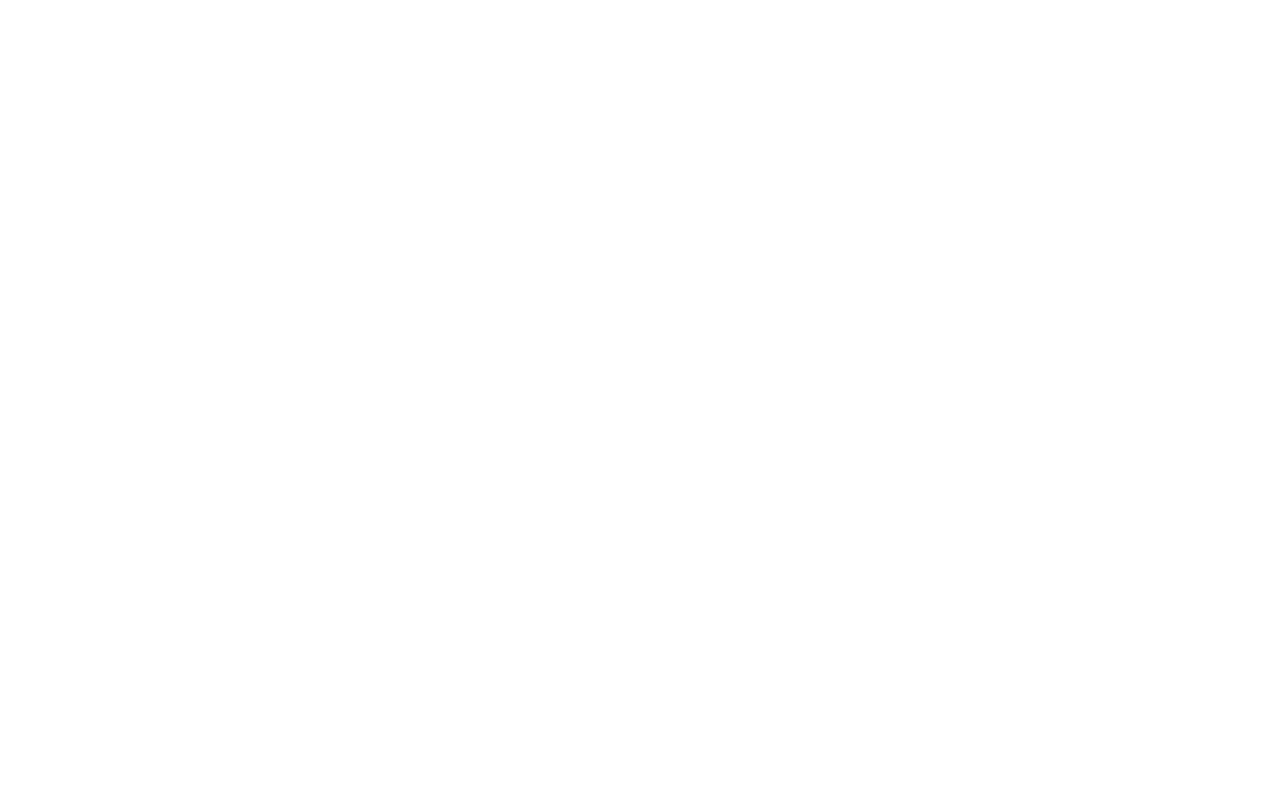
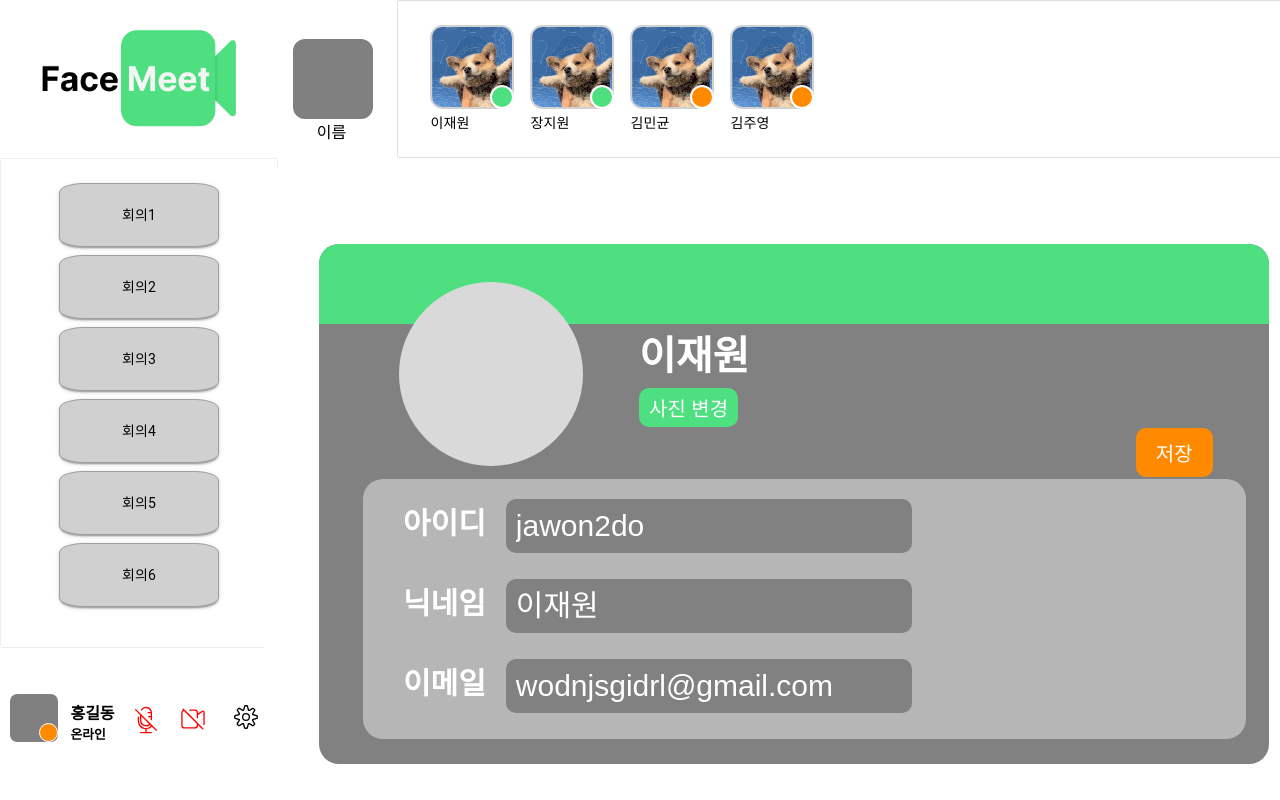
Before and after one commit to capstone-suyeol/capstone, a React (Create React App) app in the folder FaceMeet/: page /Profile in a window 1280 px wide. Before the commit this address had no page. Built offline with nearby package versions, Linux system fonts and the light colour scheme.

Commit message:
프로필과 친구창 업데이트 및 백서버 연동 테스트

```diff
--- a/FaceMeet/package.json
+++ b/FaceMeet/package.json
@@ -9,7 +9,7 @@
     "@testing-library/jest-dom": "^5.17.0",
     "@testing-library/react": "^13.4.0",
     "@testing-library/user-event": "^13.5.0",
-    "axios": "^1.6.7",
+    "axios": "^1.6.8",
     "react": "^18.2.0",
     "react-dom": "^18.2.0",
     "react-icons": "^5.0.1",
--- a/FaceMeet/public/testData.json
+++ b/FaceMeet/public/testData.json
@@ -7,23 +7,23 @@
         },
         {
             "title": "회의2",
-            "id": 1
+            "id": 2
         },
         {
             "title": "회의3",
-            "id": 1
+            "id": 3
         },
         {
             "title": "회의4",
-            "id": 1
+            "id": 4
         },
         {
             "title": "회의5",
-            "id": 1
+            "id": 5
         },
         {
             "title": "회의6",
-            "id": 1
+            "id": 6
         }
     ],
     "Profile": [
--- a/FaceMeet/src/App.js
+++ b/FaceMeet/src/App.js
@@ -8,7 +8,10 @@
 const Join = lazy(() => import('./pages/Join'));
 const MeetingDetail = lazy(() => import('./pages/MeetingDetail'));
 const NoteList = lazy(() => import('./pages/NoteList'));
+const Profile = lazy(() => import('./pages/Profile'));
+const Friend = lazy(() => import('./pages/Friend'));
 const NoteDetail = lazy(() => import('./pages/NoteDetail'));
+const Testjang = lazy(() => import('./pages/Testjang'));
 
 
 function App() {
@@ -20,8 +23,11 @@
           <Route path='/Login' element={<Login />} />
           <Route path='/Join' element={<Join />} />
           <Route path='/NoteList' element={<NoteList />} /> {/* db 연동 할 땐 NoteList/:_id로 변경해야함*/}
+          <Route path='/Profile' element={<Profile />} /> {/* db 연동 할 땐 NoteList/:_id로 변경해야함*/}
+          <Route path='/Friend' element={<Friend />} /> {/* db 연동 할 땐 /:_id로 변경해야함*/}
           <Route path='/MeetingDetail' element={<MeetingDetail />} /> {/* db 연동 할 땐 MeetingDetail/:_id로 변경해야함*/}
           <Route path='/NoteDetail' element={<NoteDetail />} />{/* db 연동 할 땐 NoteDetail/:_id로 변경해야함*/}
+          <Route path='/Testjang' element={<Testjang />} /> {/* 장고 테스트*/}
         </Routes>
       </Router>
     </Suspense>
--- /dev/null
+++ b/FaceMeet/src/components/Friend.css
@@ -0,0 +1,101 @@
+.box {
+    position: relative; /* 요소들의 상대적인 위치를 지정하기 위한 부모 요소 */
+    margin: 50px;
+}
+
+.box h1 {
+    width:100%;
+    height:65vh;
+    text-align:center;
+    position:absolute; /* 절대 위치로 설정 */
+    top: 0; /* 상단에 고정 */
+    left: 0; /* 왼쪽에 고정 */
+    background:#818181;
+    border-radius: 20px;
+}
+
+.box h2 {
+    width:100%;
+    height:10vh;
+    text-align:center;
+    position:absolute;
+    top: -5vh;
+    left: 0;
+    background:#4EE080;
+    border-radius: 20px 20px 0px 0px;
+}
+
+p1 {
+    color: white;
+    font-size: 40px;
+    position:absolute;
+    top: 10vh;
+    left: 40vh;
+}
+
+.box h3 { /* 프로필 사진 */
+    width:23vh;
+    height:23vh;
+    text-align:center;
+    position:absolute;
+    left: 10vh; /* h1의 right 위치에 맞춤 */
+    background:#D9D9D9;
+    border-radius: 23vh;
+}
+
+.box h4 {
+    width:93%;
+    height:50%;
+    text-align:center;
+    position:absolute;
+    top: 24vh; /* h2의 top 위치 + h2의 height */
+    left: 5.5vh;
+    background:#B6B6B6;
+    border-radius: 20px;
+}
+
+p2 {
+    color: white;
+    font-size: 30px;
+    position:absolute; /* 절대 위치로 변경 */
+    top: 20px; /* 원하는 위치로 조정 */
+    left: 5vh;
+    z-index: 999;
+}
+
+.text-input {
+    color: white;
+    font-size: 30px;
+    background-color: #818181;
+    border: none;
+    border-radius: 10px;
+    padding: 10px;
+    position:absolute;
+    top: 2vh;
+    left: 17vh;
+}
+
+.text-input::placeholder {
+    color: white; /* placeholder의 글씨색을 회색으로 변경 */
+}
+
+p3 {
+    color: white;
+    font-size: 30px;
+    position:absolute;
+    top: 2vh;
+    left: 70vh;
+}
+
+.text-area {
+    width:40%;
+    color: white;
+    background-color: #818181;
+    border: none;
+    border-radius: 10px;
+    padding: 10px;
+    font-size: 35px;
+    position:absolute;
+    top: 2vh;
+    left: 78vh;
+}
--- /dev/null
+++ b/FaceMeet/src/components/Profile.css
@@ -0,0 +1,113 @@
+.box {
+    position: relative; /* 요소들의 상대적인 위치를 지정하기 위한 부모 요소 */
+    margin: 50px;
+}
+
+.box h1 {
+    width:100%;
+    height:65vh;
+    text-align:center;
+    position:absolute; /* 절대 위치로 설정 */
+    top: 0; /* 상단에 고정 */
+    left: 0; /* 왼쪽에 고정 */
+    background:#818181;
+    border-radius: 20px;
+}
+
+.box h2 {
+    width:100%;
+    height:10vh;
+    text-align:center;
+    position:absolute;
+    top: -5vh;
+    left: 0;
+    background:#4EE080;
+    border-radius: 20px 20px 0px 0px;
+}
+
+p1 {
+    color: white;
+    font-size: 40px;
+    position:absolute;
+    top: 10vh;
+    left: 40vh;
+}
+
+.box h3 { /* 프로필 사진 */
+    width:23vh;
+    height:23vh;
+    text-align:center;
+    position:absolute;
+    left: 10vh; /* h1의 right 위치에 맞춤 */
+    background:#D9D9D9;
+    border-radius: 23vh;
+}
+
+.box h4 {
+    width:93%;
+    height:50%;
+    text-align:center;
+    position:absolute;
+    top: 24vh; /* h2의 top 위치 + h2의 height */
+    left: 5.5vh;
+    background:#B6B6B6;
+    border-radius: 20px;
+}
+
+.picture {
+    background-color: #4EE080;
+    color: white;
+    font-size: 20px;
+    position:absolute;
+    top: 18vh;
+    left: 40vh;
+    border-radius: 10px; /* 버튼을 둥글게 만듭니다. */
+    border: none;
+    cursor: pointer;
+    padding: 5px 10px;
+}
+
+.picture:hover {
+    background-color: #3dac64; /* 호버 시 배경색 변경 */
+}
+
+.save {
+    background-color: #FF8A00;
+    color: white;
+    font-size: 20px;
+    position:absolute;
+    top: 23vh;
+    right: 7vh;
+    border-radius: 10px; /* 버튼을 둥글게 만듭니다. */
+    border: none;
+    cursor: pointer;
+    padding: 10px 20px 10px 20px;
+}
+
+.save:hover {
+    background-color: #d77401; /* 호버 시 배경색 변경 */
+}
+
+p2 {
+    color: white;
+    position:absolute;
+    top: 20px;
+    left: 5vh;
+    font-size: 30px;
+}
+
+.text-input {
+    color: white;
+    position:absolute;
+    font-size: 30px;
+    background-color: #818181;
+    border: none;
+    border-radius: 10px;
+    margin-left: 20px;
+    margin-bottom: 30px;
+    padding: 10px;
+}
+
+.text-input::placeholder {
+    color: white; /* placeholder의 글씨색을 회색으로 변경 */
+}
--- /dev/null
+++ b/FaceMeet/src/pages/Friend.js
@@ -0,0 +1,48 @@
+import React, { useState, useEffect } from 'react';
+import axios from 'axios';
+import Layout from '../components/Layout';
+import '../components/Friend.css';
+import { Box } from '@mui/material';
+
+function Friend() {
+  const [friendList, setFriendList] = useState([]);
+
+  useEffect(() => {
+    axios.get('/testData.json')
+      .then(response => {
+        const data = response.data.Profile;
+        setFriendList(data);
+      })
+      .catch(error => {
+        console.error('데이터를 불러오는 중 에러 발생:', error);
+      });
+  }, []);
+
+  // friendList가 존재하고 첫 번째 친구 데이터만을 가져옴
+  const firstFriend = friendList.length > 0 ? friendList[0] : null;
+
+  return (
+    <Layout>
+      <div className="Friend box">
+        {firstFriend && ( // firstFriend가 존재할 때만 렌더링
+          <div>
+            <h1>
+              <h2>
+                <p1>{firstFriend.name}</p1>
+              </h2>
+              <h3></h3>
+              <h4>
+                <p2>닉네임</p2>
+                <input type="text" className="text-input" placeholder={firstFriend.name}></input>
+                <p3>메모</p3>
+                <textarea rows="5" cols="30" className="text-area"></textarea>
+              </h4>
+            </h1>
+          </div>
+        )}
+      </div>
+    </Layout>
+  );
+}
+
+export default Friend;
--- /dev/null
+++ b/FaceMeet/src/pages/Profile.js
@@ -0,0 +1,35 @@
+import React from 'react';
+import Layout from '../components/Layout';
+import '../components/Profile.css';
+
+import { useNavigate } from 'react-router';
+import { Box } from '@mui/material';
+
+function Profile() {
+  return (
+    <Layout>
+      <div class="Profile box">
+        <h1>
+          <h2>
+            <p1>이재원</p1>
+            <button class="picture">사진 변경</button>
+            <button class="save">저장</button>
+          </h2>
+          <h3></h3>
+          <h4>
+            <p2>
+            아이디
+            <input type="text" class="text-input" placeholder="jawon2do"></input><br /><br />
+            닉네임
+            <input type="text" class="text-input" placeholder="이재원"></input><br /><br />
+            이메일
+            <input type="text" class="text-input" placeholder="wodnjsgidrl@gmail.com"></input>
+            </p2>
+          </h4>
+        </h1>
+      </div>
+    </Layout>
+  );
+}
+
+export default Profile;
--- /dev/null
+++ b/FaceMeet/src/pages/Testjang.js
@@ -0,0 +1,39 @@
+import React, { useEffect } from 'react';
+import Layout from '../components/Layout';
+import '../components/Testjang.css';
+
+import { useNavigate } from 'react-router';
+import { Box } from '@mui/material';
+
+// axios를 가져옵니다.
+import axios from 'axios';
+
+function MyComponent() {
+  // navigate 함수를 가져옵니다.
+  const navigate = useNavigate();
+
+  // 컴포넌트가 마운트된 후에 한 번만 실행되는 useEffect 훅을 사용합니다.
+  useEffect(() => {
+    // fetchData 함수 내에서 데이터를 가져오고 처리합니다.
+    const fetchData = async () => {
+      try {
+        const response = await axios.get('http://localhost:8000/api/data/');
+        console.log(response.data);
+        // 여기서 받아온 데이터를 원하는 대로 처리합니다.
+      } catch (error) {
+        console.error('Error fetching data:', error);
+      }
+    };
+
+    // fetchData 함수를 호출하여 데이터를 가져옵니다.
+    fetchData();
+  }, []); // useEffect를 빈 배열로 전달하여 컴포넌트가 마운트될 때 한 번만 실행되도록 합니다.
+
+  return (
+    <Layout>
+      {/* 컴포넌트의 나머지 부분 */}
+    </Layout>
+  );
+}
+
+export default MyComponent;
```
Also changed, not shown: FaceMeet/src/components/Testjang.css (added), 1 other file (tests, documents, lock files or other folders).
